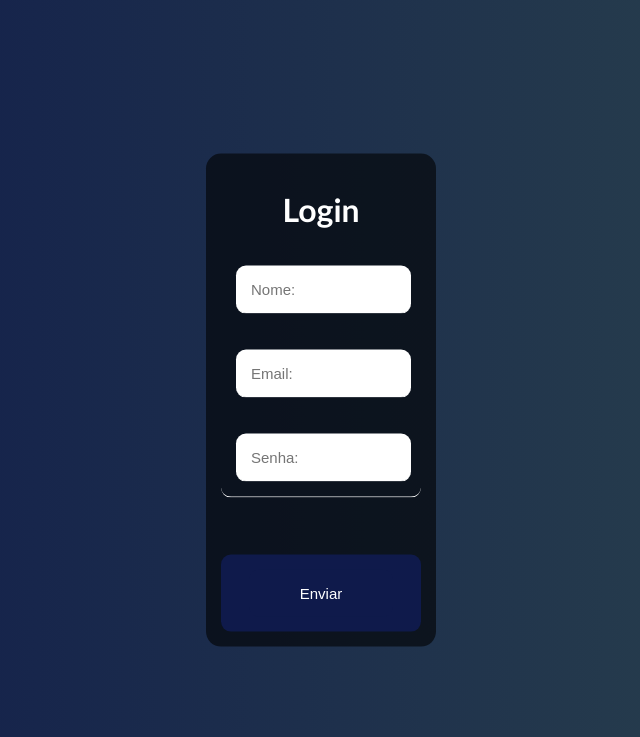
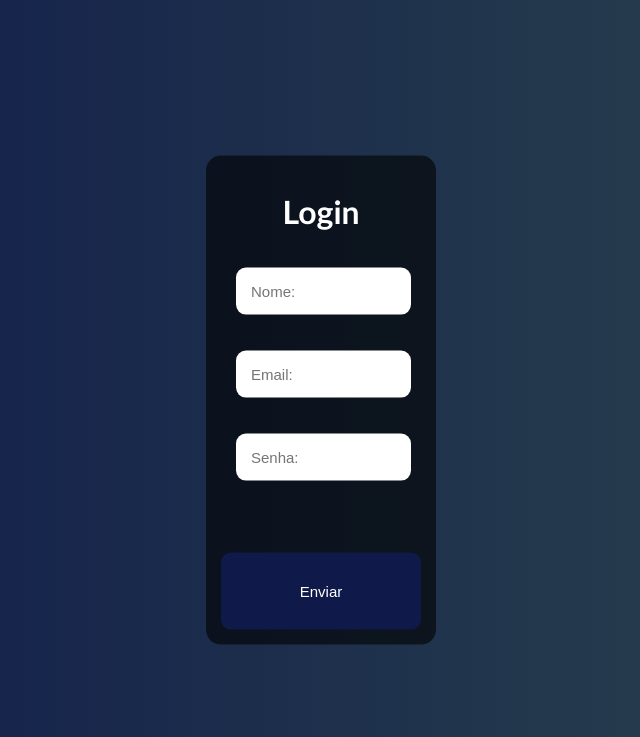
Before and after one commit to brenbs/WDAx, a PHP site: page /home.php in a window 1280 px wide. Shown: the top 737 px of the page, without its empty margins (319-959 px from the left). Run offline with PHP 8.4, Linux system fonts and the light colour scheme.

Commit message:
Update home.php

```diff
--- a/home.php
+++ b/home.php
@@ -7,12 +7,8 @@
 	<link rel="stylesheet" href="estilos/index.css">
 	<title>WDA Locadora de Livros Login</title>
 <style>
-
 #inputD{
-
-			background-color:none;
 	border:none;
-			border-bottom:1px solid white;
 	outline:none;
 	border-radius:10px;
 	padding:15px;
```
Lines whose indentation alone changed are shown as unchanged.
